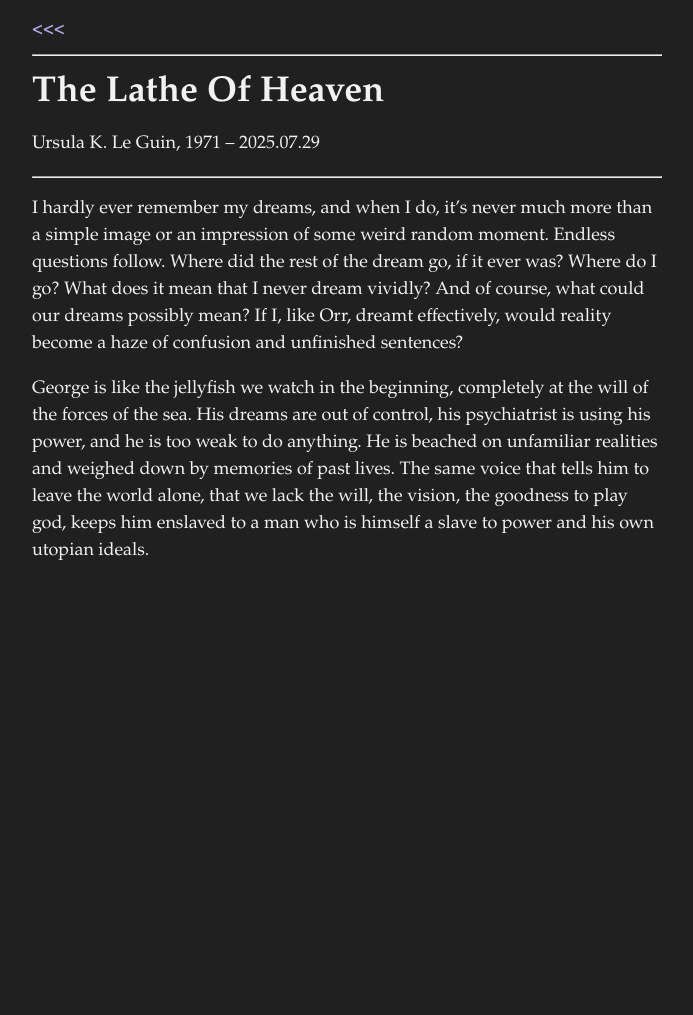
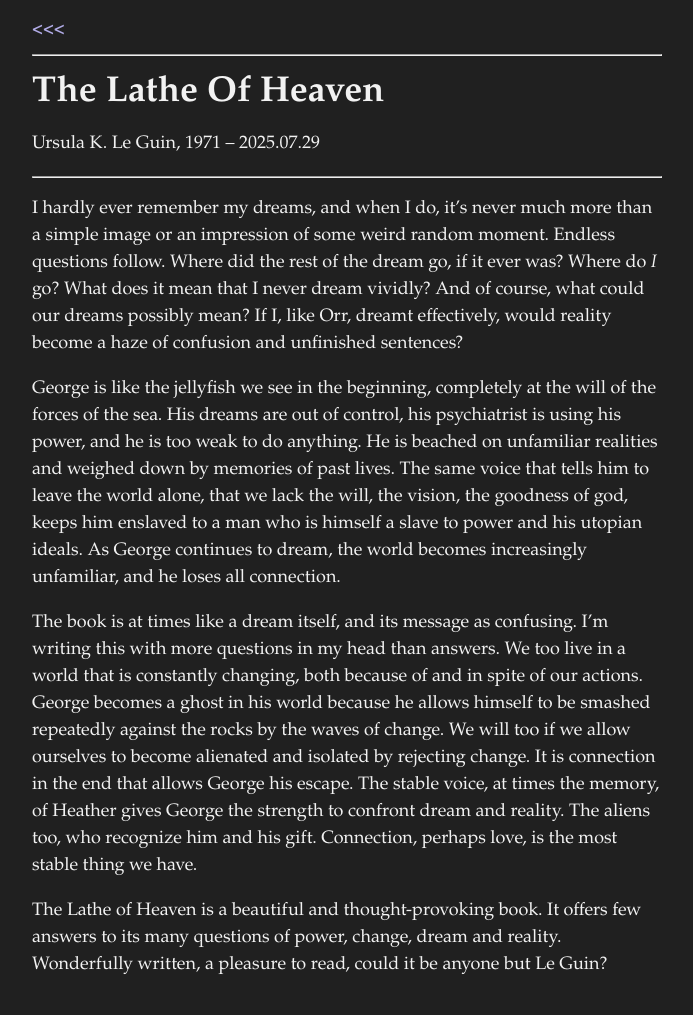
Before and after one commit to ericstmoore/ericstmoore.github.io, a Jekyll site: the page built from reading/_posts/2025-07-29-the-lathe-of-heaven.md, in a window 1280 px wide. Shown: the whole page, without its empty margins (293-986 px from the left). Built offline with Jekyll 4.4.1, drawn with Linux system fonts in a browser that asks for light colours; before the commit the page ends 900 px from its top, so only the background shows below that.

Commit message:
finish post

```diff
--- a/reading/_posts/2025-07-29-the-lathe-of-heaven.md
+++ b/reading/_posts/2025-07-29-the-lathe-of-heaven.md
@@ -3,6 +3,10 @@ layout: post
 category: reading
 subtitle: Ursula K. Le Guin, 1971
 ---
-I hardly ever remember my dreams, and when I do, it’s never much more than a simple image or an impression of some weird random moment. Endless questions follow. Where did the rest of the dream go, if it ever was? Where do I go? What does it mean that I never dream vividly? And of course, what could our dreams possibly mean? If I, like Orr, dreamt effectively, would reality become a haze of confusion and unfinished sentences?
+I hardly ever remember my dreams, and when I do, it’s never much more than a simple image or an impression of some weird random moment. Endless questions follow. Where did the rest of the dream go, if it ever was? Where do _I_ go? What does it mean that I never dream vividly? And of course, what could our dreams possibly mean? If I, like Orr, dreamt effectively, would reality become a haze of confusion and unfinished sentences?
 
-George is like the jellyfish we watch in the beginning, completely at the will of the forces of the sea. His dreams are out of control, his psychiatrist is using his power, and he is too weak to do anything. He is beached on unfamiliar realities and weighed down by memories of past lives. The same voice that tells him to leave the world alone, that we lack the will, the vision, the goodness to play god, keeps him enslaved to a man who is himself a slave to power and his own utopian ideals.
+George is like the jellyfish we see in the beginning, completely at the will of the forces of the sea. His dreams are out of control, his psychiatrist is using his power, and he is too weak to do anything. He is beached on unfamiliar realities and weighed down by memories of past lives. The same voice that tells him to leave the world alone, that we lack the will, the vision, the goodness of god, keeps him enslaved to a man who is himself a slave to power and his utopian ideals. As George continues to dream, the world becomes increasingly unfamiliar, and he loses all connection.
+
+The book is at times like a dream itself, and its message as confusing. I’m writing this with more questions in my head than answers. We too live in a world that is constantly changing, both because of and in spite of our actions. George becomes a ghost in his world because he allows himself to be smashed repeatedly against the rocks by the waves of change. We will too if we allow ourselves to become alienated and isolated by rejecting change. It is connection in the end that allows George his escape. The stable voice, at times the memory, of Heather gives George the strength to confront dream and reality. The aliens too, who recognize him and his gift. Connection, perhaps love, is the most stable thing we have.
+
+The Lathe of Heaven is a beautiful and thought-provoking book. It offers few answers to its many questions of power, change, dream and reality. Wonderfully written, a pleasure to read, could it be anyone but Le Guin?
```
